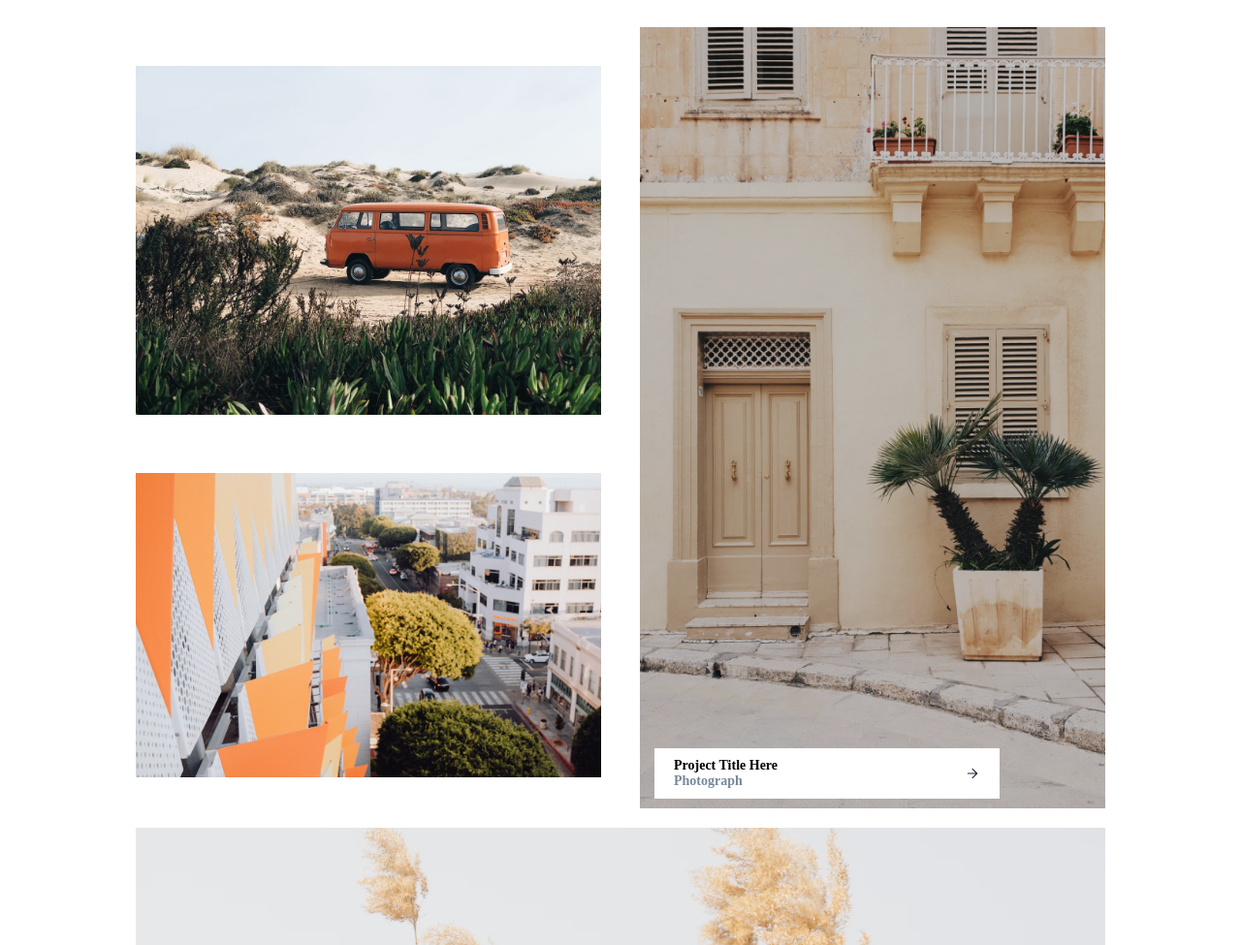
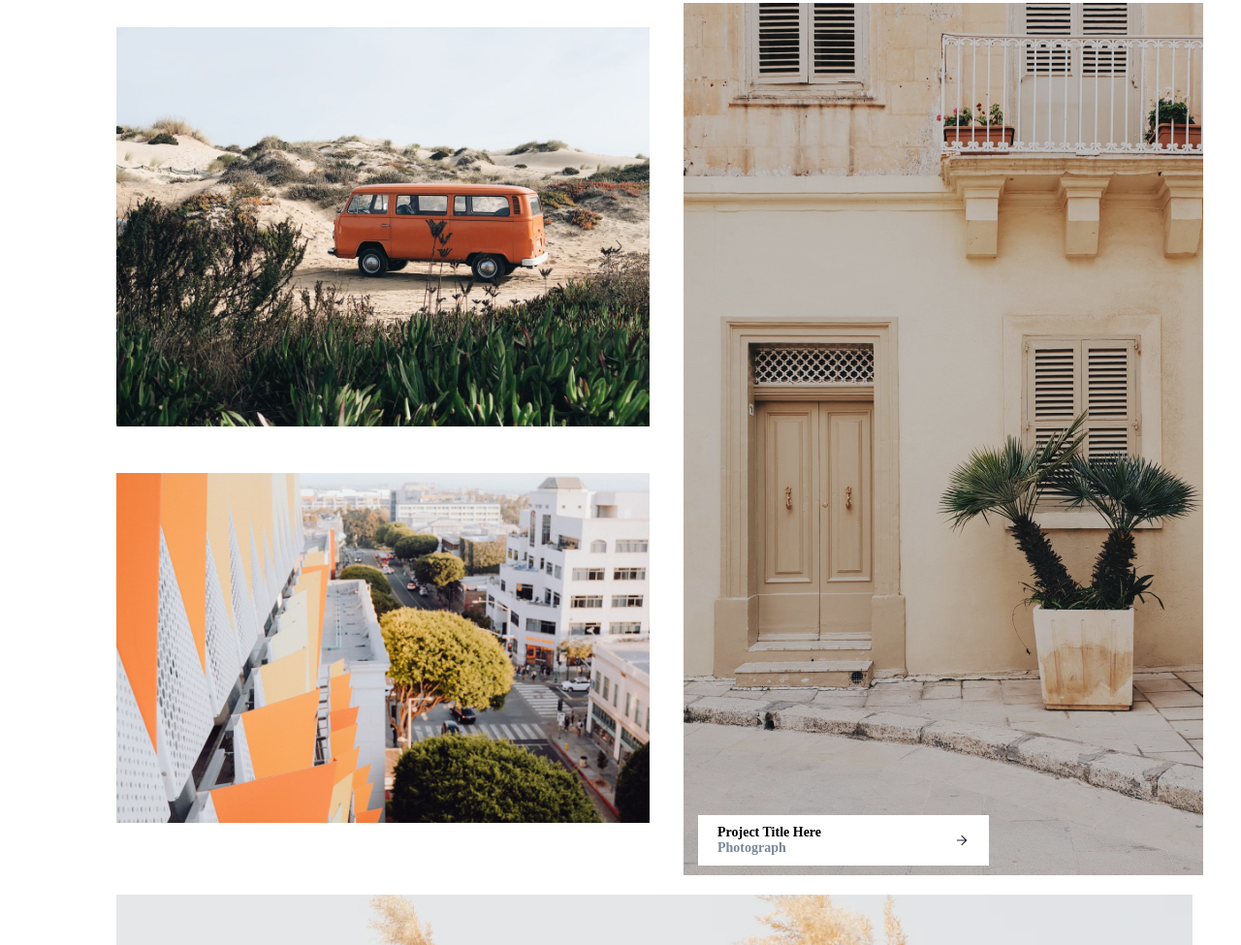
Before and after one commit to ess-dotcom/portfolio, a plain HTML site: page index.html in a window 1280 px wide. Shown: the part 1825-2800 px from the top of the page at 97% size. Drawn offline with Linux system fonts and the light colour scheme; a web font is replaced by a local one.

Commit message:
render photos using grid

```diff
--- a/index.html
+++ b/index.html
@@ -165,14 +165,12 @@
     </div>
     <div class="container5">
         <h3 class="ss">It's great to always give the customer the best feed</h3>
+    </div>
+
     <div class="block1">
-            <div class="block2">
-                <div class="row3">
-                    <div class="blockleft">
-                        <div> <img src="./images/image 12.png" alt=""></div>
-                        <div><img id="leftbott" src="./images/image 14.png" alt=""></div>
-                    </div>
-                    <div class="blockright">
+        <img class="leftup" src="./images/image 12.png" alt="">
+        <img class="right" src="./images/image 14.png" alt="">
+        <div class="leftbottom1" style="margin-left: 15px;">
             <img src="./images/image 13.png" alt="">
             <div class="mz">
                 <div class="mzt">
@@ -184,13 +182,10 @@
                 </div>
             </div>
         </div>
+        <img class="bottom" src="./images/image 15.png" alt="">
     </div>
-                <div class="blockbottom">
-                    <img src="./images/image 15.png" alt="">
-                </div>
-            </div>
-            <div></div>
-        </div>
+
+
     </div>
     <section>
         <div class="box5">
--- a/main.css
+++ b/main.css
@@ -1,8 +1,9 @@
 @import url('https://fonts.googleapis.com/css2?family=Dongle:wght@700&family=Inter:wght@100;200&family=Roboto:wght@300&display=swap');
 @import url('https://fonts.googleapis.com/css2?family=Dongle:wght@700&family=Inter:wght@100;200&family=Roboto:wght@300&display=swap');
-* {
-    /* outline: 1px solid red; */
-}
+
+/* * {
+    outline: 1px solid red;
+} */
 
 .container {
     max-width: 1040px;
@@ -261,7 +262,7 @@
 }
 
 .container5 {
-    padding: 20px 10px;
+    width: 100%;
 }
 
 .ss {
@@ -274,11 +275,66 @@
 }
 
 .block1 {
-    padding: 30px 10px;
-    display: block;
+    display: grid;
+    gap: 20px;
+    grid-template-columns: repeat(3, 1fr);
+    grid-template-rows: repeat(3, 1fr);
 }
 
-.block2 {
+.leftup {
+    width: 550px;
+    grid-column: 1/2;
+    grid-row: 1/2;
+    padding-top: 25px;
+}
+
+.right {
+    width: 550px;
+    grid-column: 1/2;
+    grid-row: 2/3;
+    padding-top: 25px;
+}
+
+.leftbottom1 {
+    position: relative;
+    width: 400px;
+    grid-column: 2/3;
+    grid-row: 1/3;
+}
+
+.bottom {
+    width: 1110px;
+    grid-column: 1/3;
+    grid-row: 3/4;
+}
+
+.mz {
+    position: absolute;
+    bottom: 0;
+    left: 0;
+    right: 0;
+    padding: 10px;
+    width: 70%;
+    margin-left: 15px;
+    margin-bottom: 10px;
+    background: #fff;
+}
+
+.mzt {
+    display: flex;
+    justify-content: space-between;
+    align-items: center;
+    padding: 0px 10px;
+}
+
+.mzt>div>p {
+    margin: 0;
+    font-size: 14px;
+    font-weight: 600;
+}
+
+
+/* .block2 {
     display: block;
     width: 100%;
 }
@@ -312,30 +368,7 @@
     width: 100%;
 }
 
-.mz {
-    position: absolute;
-    bottom: 0;
-    left: 0;
-    right: 0;
-    padding: 10px;
-    width: 70%;
-    margin-left: 15px;
-    margin-bottom: 10px;
-    background: #fff;
-}
-
-.mzt {
-    display: flex;
-    justify-content: space-between;
-    align-items: center;
-    padding: 0px 10px;
-}
-
-.mzt>div>p {
-    margin: 0;
-    font-size: 14px;
-    font-weight: 600;
-}
+ */
 
 
 /* .blockleft>img,
@@ -343,13 +376,14 @@
     width: 100%;
 } */
 
-.blockbottom {
+
+/* .blockbottom {
     margin-top: 20px;
 }
 
 .blockbottom>img {
     width: 100%;
-}
+} */
 
 
 /* .right-box {
```
Lines whose indentation alone changed are shown as unchanged.
